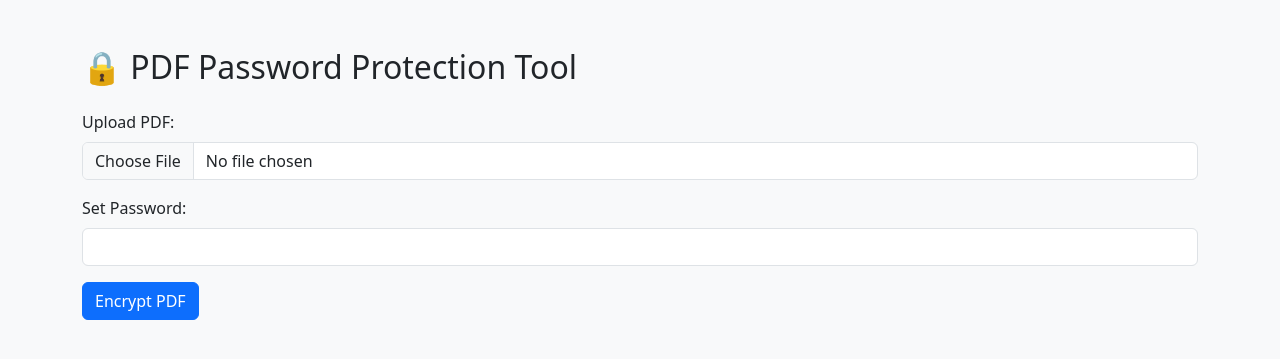
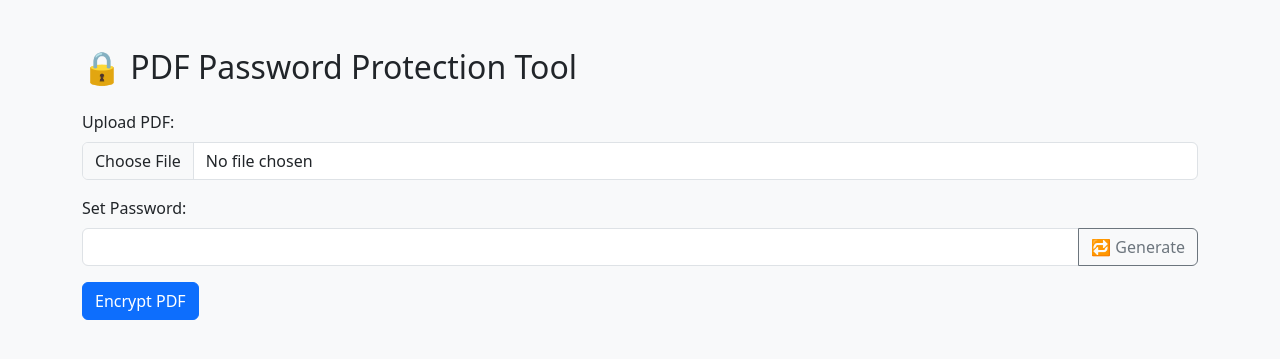
Before and after one commit to err0rgod/pdfpass, a Flask app: page / in a window 1280 px wide. Shown: the top 359 px of the page. Run offline with Flask 3, Linux system fonts and the light colour scheme.

Commit message:
added random password gen

```diff
--- a/templates/index.html
+++ b/templates/index.html
@@ -15,9 +15,13 @@
             <input class="form-control" type="file" name="pdf" id="pdf" required>
         </div>
         <div class="mb-3">
-            <label for="password" class="form-label">Set Password:</label>
-            <input class="form-control" type="password" name="password" id="password" required>
+          <label for="password" class="form-label">Set Password:</label>
+          <div class="input-group">
+            <input class="form-control" type="text" name="password" id="password" required>
+            <button type="button" class="btn btn-outline-secondary" onclick="generatePassword()">🔁 Generate</button>
+          </div>
         </div>
+
         <button type="submit" class="btn btn-primary">Encrypt PDF</button>
     </form>
 </div>
```
